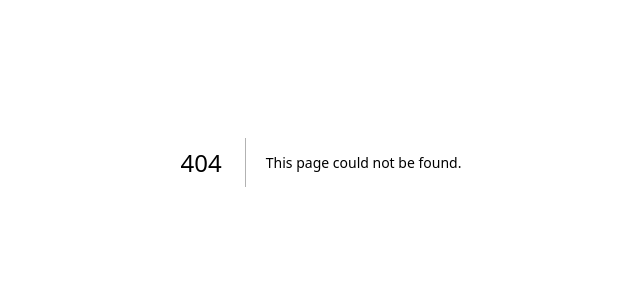
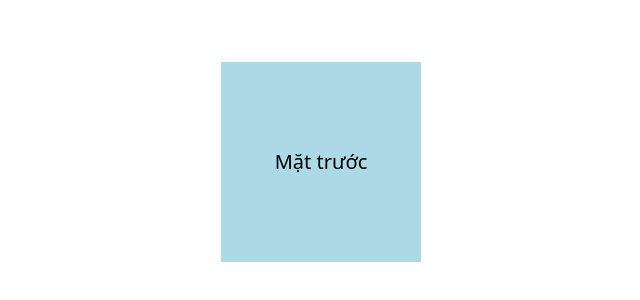
Before and after one commit to PhiVanDuc/GSAP, a Next.js app: page /demo in a window 1280 px wide. Before the commit this address had no page. Shown: the part 238-538 px from the top of the page, without its empty margins (319-959 px from the left). Built offline with nearby package versions, Linux system fonts and the light colour scheme.

Commit message:
Update Zentry

```diff
--- a/package.json
+++ b/package.json
@@ -10,10 +10,12 @@
   },
   "dependencies": {
     "@gsap/react": "^2.1.2",
+    "clsx": "^2.1.1",
     "gsap": "^3.13.0",
     "next": "15.5.0",
     "react": "19.1.0",
     "react-dom": "19.1.0",
+    "react-icons": "^5.5.0",
     "react-responsive": "^10.0.1"
   },
   "devDependencies": {
--- /dev/null
+++ b/src/app/demo/page.js
@@ -0,0 +1,37 @@
+"use client"
+
+import '@/app/styles/demo.css';
+
+import { useEffect } from 'react'
+
+export default function Page() {
+    useEffect(() => {
+        const card = document.querySelector(".card");
+
+        document.addEventListener("mousemove", (e) => {
+            const { innerWidth, innerHeight } = window;
+            const x = e.clientX - innerWidth / 2;
+            const y = e.clientY - innerHeight / 2;
+
+            // chuẩn hóa thành -1 → 1
+            const rotateX = (y / (innerHeight / 2));
+            const rotateY = (x / (innerWidth / 2));
+
+            // nhân hệ số để tạo góc xoay (max 60 độ)
+            let angleX = rotateX * 50;
+            let angleY = rotateY * 50;
+
+            // Giới hạn max ±50 độ
+            angleX = Math.max(-50, Math.min(50, angleX));
+            angleY = Math.max(-50, Math.min(50, angleY));
+
+            card.style.transform = `rotateX(${-angleX}deg) rotateY(${angleY}deg)`;
+        });
+    }, []);
+
+    return (
+        <div className="scene">
+            <div className="card">Mặt trước</div>
+        </div>
+    )
+}
--- /dev/null
+++ b/src/app/styles/demo.css
@@ -0,0 +1,21 @@
+.scene {
+  width: 100vw;
+  height: 100vh;
+  display: flex;
+  justify-content: center;
+  align-items: center;
+  perspective: 1000px; /* tạo chiều sâu */
+}
+
+.card {
+  width: 200px;
+  height: 200px;
+  background: lightblue;
+  display: flex;
+  align-items: center;
+  justify-content: center;
+  font-size: 20px;
+  transform-style: preserve-3d; /* giữ không gian 3D */
+  transform-origin: "center center";
+  transition: transform 0.5s ease-out, opacity 0.2s ease-out;
+}
--- a/src/app/styles/zentry.css
+++ b/src/app/styles/zentry.css
@@ -56,6 +56,11 @@ body {
   font-family: var(--font-sans);
 }
 
+@utility special-zentry-font {
+  font-family: var(--font-zentry);
+  font-feature-settings: "ss01" on;
+}
+
 @utility absolute-center {
   @apply absolute top-1/2 left-1/2 -translate-1/2;
 }
@@ -64,16 +69,48 @@ body {
   @apply w-[150px] lg:w-[200px] min-[2400px]:w-[250px] aspect-square;
 }
 
-@utility hero-video-box {
-  clip-path: polygon(0 0%, 100% 0, 100% 100%, 0 100%);
-  @apply relative w-full h-full border border-neutral-700 origin-center perspective-midrange overflow-hidden;
+@utility hero-header {
+  @apply font-zentry text-[80px] sm:text-[120px] lg:text-[205px] font-bold leading-none lg:tracking-[-2px];
 }
 
-@utility hero-video {
-  @apply w-full h-full object-cover object-center;
+@layer components {
+  .hero-video-box {
+    clip-path: polygon(0 0%, 100% 0, 100% 100%, 0 100%);
+    @apply relative w-full h-full border border-neutral-700 origin-center perspective-midrange overflow-hidden;
+
+    .expand-video {
+      @apply absolute-center preview-size border-[2px] border-zinc-800 rounded-[15px] invisible object-cover object-center z-10;
+    }
+  }
+
+  .preview-video-wrapper {
+    @apply size-full md:scale-0 md:group-hover:scale-100 md:opacity-0 md:group-hover:opacity-100 origin-center transition-all duration-500 ease-out;
+
+    .preview-video {
+      @apply size-full rounded-[15px] border-[2px] border-zinc-800 cursor-pointer overflow-hidden
+    }
+  }
+
+  .hero-video {
+    @apply size-full object-cover object-center;
+  }
+
+  .hero-content {
+    @apply flex flex-col items-center absolute top-[100px] bottom-[40px] left-[20px] right-[20px] z-10 sm:items-start sm:bottom-auto sm:left-[40px] sm:right-0;
+  }
+
+  .hero-mask-header {
+    @apply hidden sm:block hero-header absolute bottom-[20px] right-[50px];
+
+    b {
+      @apply special-zentry-font;
+    }
+  }
+
+  .hero-button {
+    width: 180px;
+    height: 46px;
+    clip-path: path("M 10,0 L 170,0 A 10,10 0,0,1 180,10 L 180,36 A 10,10 0,0,1 170,46 L 10,46 A 10,10 0,0,1 0,36 L 0,10 A 10,10 0,0,1 10,0 Z");
+    @apply flex items-center justify-center !bg-yellow-300;
+  }
 }
-
-@utility hero-header {
-  transform-style: preserve-3d;
-  @apply absolute bottom-[100px] right-[100px] space-y-[20px] text-white origin-center;
-}
--- /dev/null
+++ b/src/app/zentry/components/about.js
@@ -0,0 +1,5 @@
+export default function About() {
+    return (
+        <div>about</div>
+    )
+}
--- a/src/app/zentry/components/hero.js
+++ b/src/app/zentry/components/hero.js
@@ -1,13 +1,23 @@
 import { useGSAP } from "@gsap/react";
 import { useRef, useState } from "react";
+import { useMediaQuery } from "react-responsive";
+
+import { TiLocationArrow } from "react-icons/ti";
 
 import gsap from "gsap";
+import clsx from "clsx";
 
 export default function Hero() {
     const expandVideoRef = useRef();
+    const backgroundVideoRef = useRef();
+    const cooldownRef = useRef(false);
 
     const [isClicked, setIsClicked] = useState(false);
     const [currentVideoIndex, setCurrentVideoIndex] = useState(1);
+    const isMobileScreen = useMediaQuery({ maxWidth: 767 });
+
+    const totalVideos = 4;
+    const getLinkVideo = (index) => `/zentry/videos/hero-${index}.mp4`;
 
     useGSAP(
         () => {
@@ -17,7 +27,17 @@ export default function Hero() {
                     { visibility: "visible" }
                 );
 
-                gsap.timeline()
+                gsap.timeline({
+                    onComplete: () => {
+                        backgroundVideoRef.current.src = getLinkVideo(currentVideoIndex);
+
+                        backgroundVideoRef.current.addEventListener("loadedmetadata", function syncTime() {
+                            backgroundVideoRef.current.currentTime = expandVideoRef.current.currentTime;
+                            backgroundVideoRef.current.play();
+                            backgroundVideoRef.current.removeEventListener("loadedmetadata", syncTime);
+                        });
+                    }
+                })
                     .to(
                         ".expand-video",
                         {
@@ -33,20 +53,24 @@ export default function Hero() {
                         ".expand-video",
                         {
                             border: "none",
-                            borderRadius: "0px"
+                            borderRadius: "0px",
+                            duration: 0,
+                            ease: "none"
                         }
                     );
 
+                if (!isMobileScreen) {
                     gsap.from(
                         ".preview-video",
                         {
                             transformOrigin: "center center",
                             scale: 0,
                             opacity: 0,
-                        duration: 1.5,
-                        ease: "power1.inOut",
+                            duration: 1
                         }
                     )
+                }
+
             }
         },
         {
@@ -76,39 +100,87 @@ export default function Hero() {
     }, []);
 
     const handleClickPreviewVideo = () => {
+        if (cooldownRef.current) return;
+        cooldownRef.current = true;
+
         setIsClicked(true);
-        setCurrentVideoIndex(prev => prev + 1);
+        setCurrentVideoIndex((prev) => (prev % totalVideos) + 1);
+
+        setTimeout(() => { cooldownRef.current = false }, 1500);
+    }
+
+    const handleMouseEnter = (e) => {
+        gsap.to(
+            e.target, {
+                height: "56px",
+                clipPath: 'path("M 10,0 L 170,10 A 10,10 0,0,1 180,20 L 180,46 A 10,10 0,0,1 170,56 L 10,56 A 10,10 0,0,1 0,46 L 0,10 A 10,10 0,0,1 10,0 Z")',
+                duration: 0.3,
+                ease: "power1.inOut"
+            }
+        );
+
+        gsap.to(
+            ".hero-button-content",
+            {
+                marginBottom: "-8px",
+                duration: 0.3,
+                ease: "power1.inOut"
+            }
+        );
+    }
+
+    const handleMouseLeave = (e) => {
+        gsap.to(
+            e.target,
+            {
+                height: "46px",
+                clipPath: 'path("M 10,0 L 170,0 A 10,10 0,0,1 180,10 L 180,36 A 10,10 0,0,1 170,46 L 10,46 A 10,10 0,0,1 0,36 L 0,10 A 10,10 0,0,1 10,0 Z")',
+                duration: 0.3,
+                ease: "power1.inOut"
+            }
+        );
+
+        gsap.to(
+            ".hero-button-content",
+            {
+                marginBottom: "0px",
+                duration: 0.3,
+                ease: "power1.inOut"
+            }
+        );
     }
 
     return (
         <div className="relative w-dvw h-dvh overflow-hidden">
-            <div className="hero-video-box">
-                <div className="group absolute-center preview-size cursor-pointer z-20">
-                    <div className="size-full scale-0 group-hover:scale-100 opacity-0 group-hover:opacity-100 origin-center transition-all duration-500 ease-in">
+            <div className="group absolute-center preview-size z-20">
+                <div className="preview-video-wrapper">
                     <div
-                            className="preview-video size-full border-[2px] border-neutral-800 rounded-[15px] scale-200 overflow-hidden origin-center"
+                        className="preview-video"
                         onClick={handleClickPreviewVideo}
                     >
                         <video
+                            muted
                             loop
-                                muted
-                                src="/zentry/videos/hero-1.mp4"
-                                className="hero-video"
+                            playsInline
+                            src={getLinkVideo((currentVideoIndex % totalVideos) + 1)}
+                            className="hero-video scale-150"
                         />
                     </div>
                 </div>
             </div>
 
+            <div className="hero-video-box">
                 <video
                     ref={expandVideoRef}
                     muted
                     loop
                     playsInline
-                    src="/zentry/videos/hero-1.mp4"
-                    className="expand-video absolute-center preview-size border-[2px] border-neutral-800 rounded-[15px] invisible object-cover object-center z-10"
+                    src={getLinkVideo(currentVideoIndex)}
+                    className="expand-video"
                 />
 
                 <video
+                    ref={backgroundVideoRef}
                     muted
                     autoPlay
                     loop
@@ -117,10 +189,38 @@ export default function Hero() {
                     className="hero-video absolute top-0 left-0 z-0"
                 />
 
-                <p className="absolute font-zentry bottom-[20px] right-[50px] text-[205px] text-blue-50 font-bold leading-none z-10">GAMING</p>
+                <header className="hero-content">
+                    <h1 className={clsx(
+                        "hero-header text-blue-50 mb-[15px]",
+                        "lg:mb-[5px]"
+                    )}>
+                        REDEFI<b className="special-zentry-font">N</b>E
+                    </h1>
+
+                    <p className={clsx(
+                        "font-robert-regular mb-[30px] text-blue-100 text-center sm:text-left",
+                        "sm:text-[18px]"
+                    )}>
+                        Enter the Metagame <br />
+                        Unleash the Play Economy
+                    </p>
+
+                    <button
+                        className="hero-button mt-auto sm:mt-0 text-xs text-zinc-800 font-medium uppercase cursor-pointer"
+                        onMouseEnter={handleMouseEnter}
+                        onMouseLeave={handleMouseLeave}
+                    >
+                        <div className="hero-button-content flex items-center gap-[8px]">
+                            <TiLocationArrow size={20} />
+                            <span>watch trailer</span>
+                        </div>
+                    </button>
+                </header>
+
+                <h2 className="hero-mask-header text-blue-50 z-10">G<b>A</b>MING</h2>
             </div>
 
-            <p className="absolute font-zentry bottom-[20px] right-[50px] text-[205px] font-bold leading-none -z-10">GAMING</p>
+            <h2 className="hero-mask-header text-zinc-800 -z-10">G<b>A</b>MING</h2>
         </div>
     )
 }
--- /dev/null
+++ b/src/components/Button.js
@@ -0,0 +1,28 @@
+"use client"
+
+export default function Button(
+    {
+        label = "",
+        id = "",
+        className = "",
+        rightIcon,
+        leftIcon,
+        ...props
+    }
+) {
+    return (
+        <button
+            id={id}
+            className={`group relative flex items-center gap-[10px] w-fit cursor-pointer overflow-hidden px-7 py-3 bg-violet-50 rounded-[99px] text-black font-medium ${className}`}
+            {...props}
+        >
+            { leftIcon && leftIcon }
+
+            <span className="relative inline-flex text-xs uppercase overflow-hidden">
+                {label}
+            </span>
+
+            { rightIcon && rightIcon }
+        </button>
+    )
+}
```
Also changed, not shown: 1 other file (tests, documents, lock files or other folders). Lines whose indentation alone changed are shown as unchanged.
